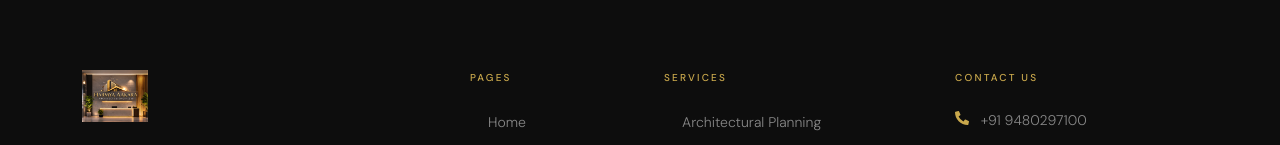
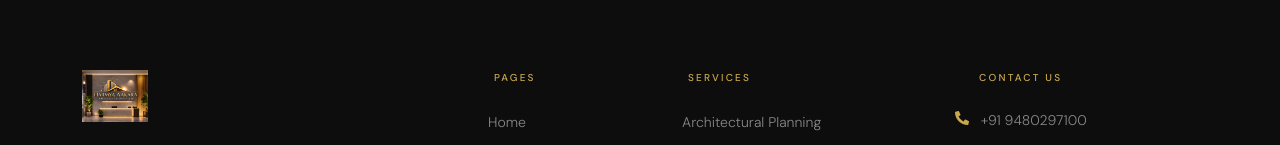
Before and after one commit to Developervaru/Aakara, a React (Create React App) app: page /contact in a window 1280 px wide. Shown: the part 1337-1482 px from the top of the page. Built offline with nearby package versions, Linux system fonts and the light colour scheme.

Commit message:
modification about details

```diff
--- a/src/CSS/Footer.css
+++ b/src/CSS/Footer.css
@@ -46,6 +46,7 @@
   text-transform: uppercase;
   color: var(--gold);
   margin-bottom: 24px;
+  margin-left: 24px;
   display: block;
 }
 
--- a/src/pages/About.js
+++ b/src/pages/About.js
@@ -23,7 +23,7 @@ const team = [
     role: "Marketing Head",
     initials: "AG",
     instagram: "https://www.instagram.com/akshay_gowdag/",
-    whatsapp: "https://wa.me/917007300000",
+    whatsapp: "https://wa.me/919901185352",
     email: "mailto:designs.aakara@gmail"
   },
   {
```
